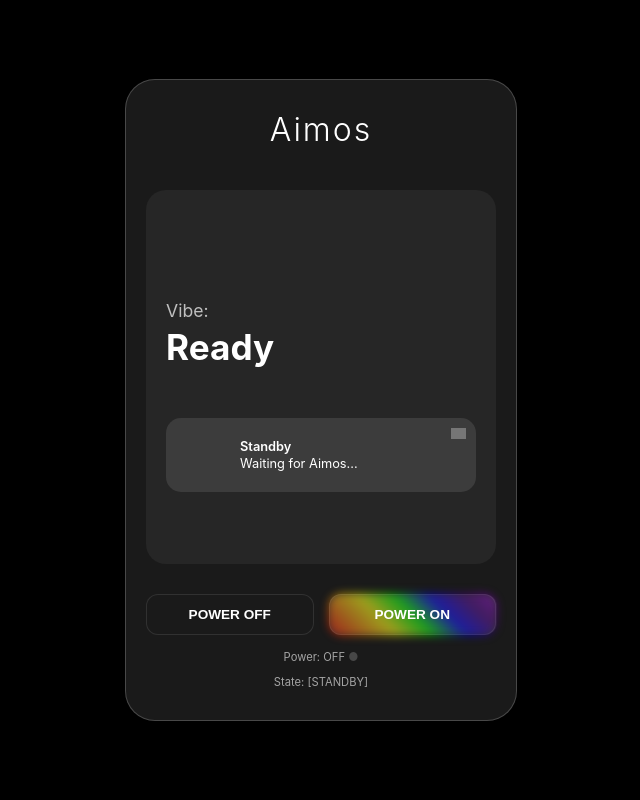
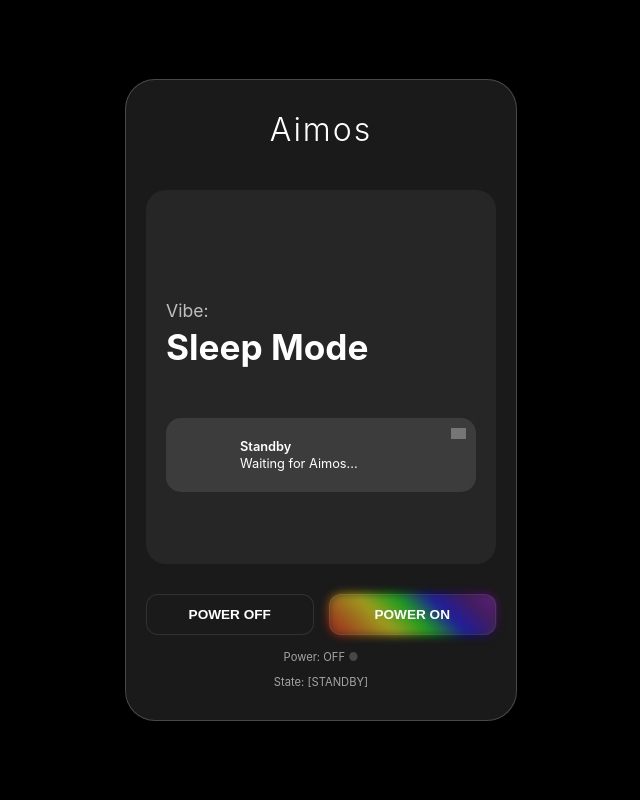
Before and after one commit to harearen/ambientlamp, a Flask app: page / in a window 1280 px wide. Shown: the whole page, without its empty margins (319-959 px from the left). Run offline with Flask 3, Linux system fonts and the light colour scheme; some libraries are stand-ins or nearby versions; grey boxes are pictures that could not be loaded.

Commit message:
fix ui balance

```diff
--- a/templates/index.html
+++ b/templates/index.html
@@ -21,8 +21,8 @@
         justify-content: center;
         align-items: center;
         background: #000;
-        transition: background 1.5s ease;
         overflow: hidden;
+        position: relative;
       }
 
       .glass-container {
@@ -201,6 +201,7 @@
     </style>
   </head>
   <body>
+    <div id="power-overlay"></div>
     <div class="glass-container">
       <header>
         <h1>Aimos</h1>
@@ -209,7 +210,7 @@
       <main class="vibe-card">
         <div class="vibe-content">
           <p class="label">Vibe:</p>
-          <h2 id="vibe-name">Ready</h2>
+          <h2 id="vibe-name">Sleep Mode</h2>
         </div>
 
         <div class="spotify-widget">
@@ -277,6 +278,8 @@
             const [r, g, b] = data.rgb;
             document.body.style.background = `radial-gradient(circle at center, rgb(${r}, ${g}, ${b}) 0%, #000 120%)`;
 
+            document.getElementById("power-overlay").style.opacity = "0";
+
             document.getElementById("status-text-power").innerText = "ON";
             document.getElementById("status-dot").style.color = "#4ade80";
           }
@@ -288,6 +291,8 @@
       }
 
       async function powerOff() {
+        document.getElementById("power-overlay").style.opacity = "1";
+
         try {
           await fetch("/api/stop_vibe");
         } catch (e) {
```
